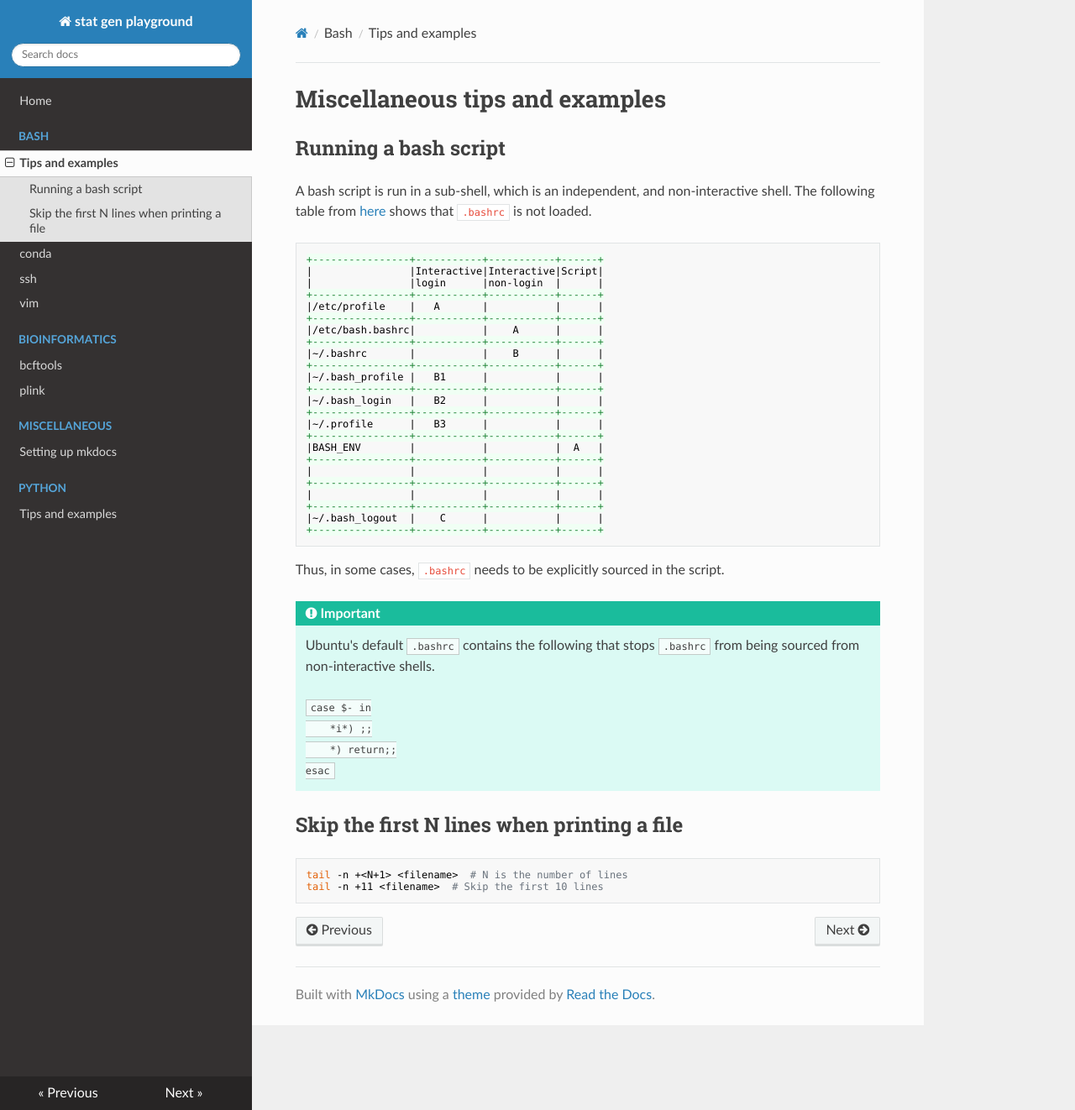
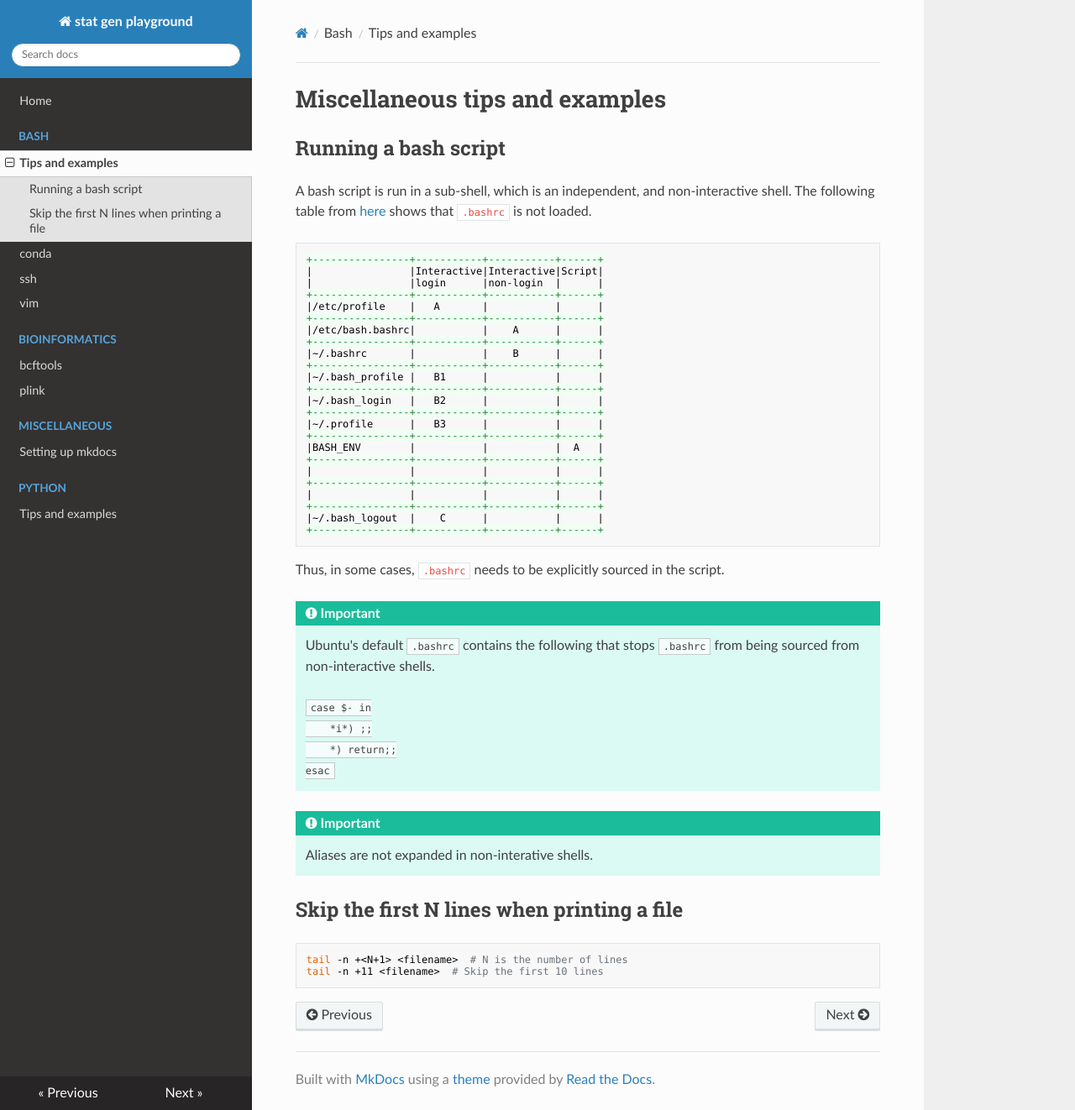
Before and after one commit to drkaizeng/statistics_and_engineering_lab, an MkDocs documentation site: the page built from docs/bash/tips_examples.md, in a window 1280 px wide and 1322 px high. Shown: the whole window at 84% size. Built offline with MkDocs 1.6.1, drawn with Linux system fonts in a browser that asks for light colours; nearby versions of some CDN libraries.

Commit message:
new subshell notes

````diff
--- a/docs/bash/tips_examples.md
+++ b/docs/bash/tips_examples.md
@@ -39,6 +39,10 @@ Thus, in some cases, `.bashrc` needs to be explicitly sourced in the script.
     esac
     ```
 
+!!! important
+    Aliases are not expanded in non-interative shells.
+
+
 ## Skip the first N lines when printing a file
 ```
 tail -n +<N+1> <filename>  # N is the number of lines
````
